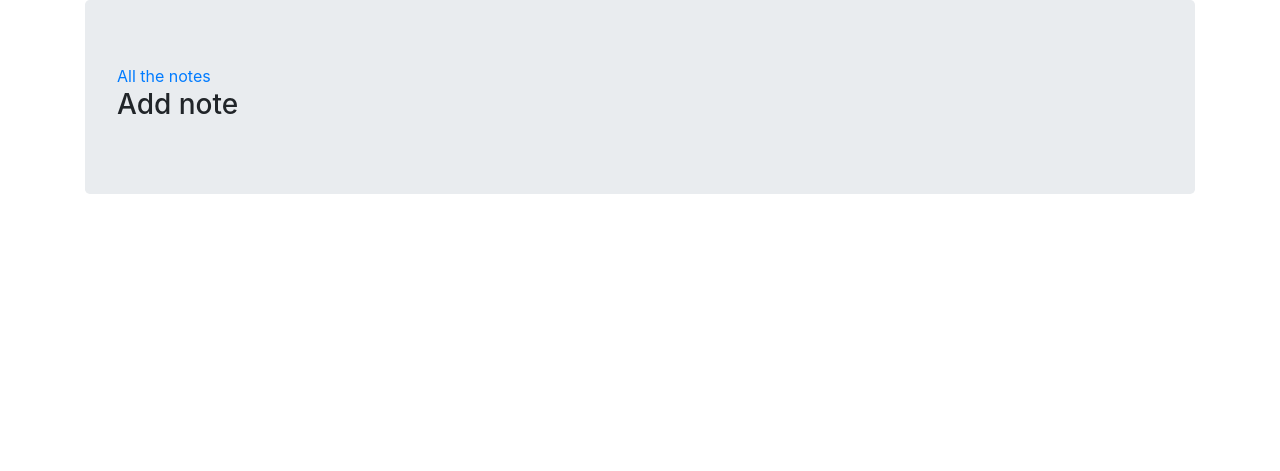
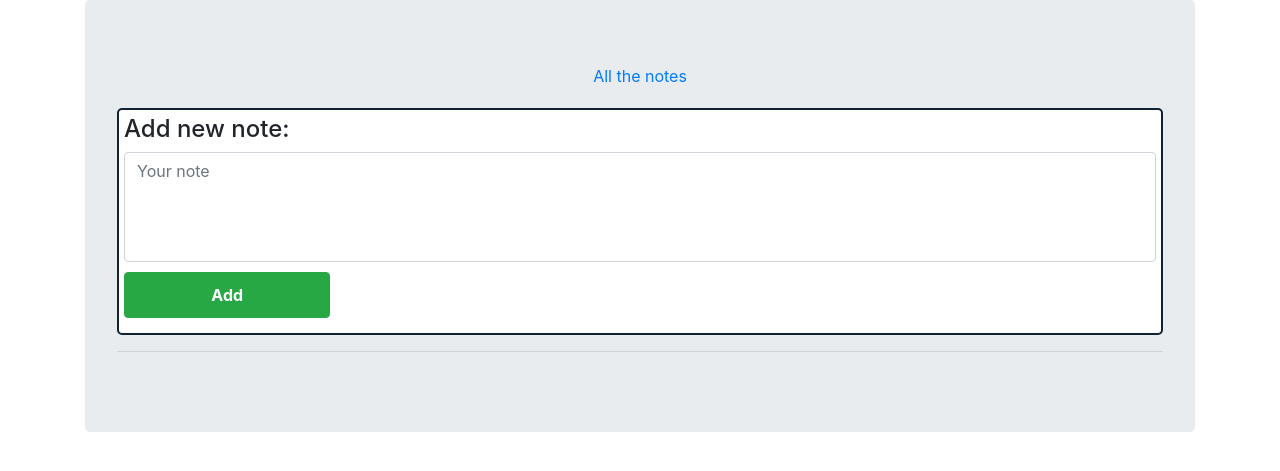
Before and after one commit to antonmyronyuk/task1, a Flask app: page /add_note in a window 1280 px wide. Shown: the top 471 px of the page. Run offline with Flask 2, Linux system fonts and the light colour scheme; some libraries are stand-ins or nearby versions.

Commit message:
add form for new note adding + little styling

```diff
--- /dev/null
+++ b/app/static/css/add_note.css
@@ -0,0 +1,23 @@
+.notes-link {
+    margin-bottom: 20px;
+    text-align: center;
+}
+
+#noteButton {
+    margin-top: 10px;
+    margin-bottom: 10px;
+    padding: 10px 20px 10px 20px;
+    width: 20%;
+    font-weight: bold;
+}
+
+.new-note {
+    border: 2px solid #123;
+    border-radius: 5px;
+    padding: 5px;
+    background: #FFF;
+}
+
+#noteText {
+    resize: none;
+}
--- /dev/null
+++ b/app/static/css/notes.css
@@ -0,0 +1,3 @@
+.add-note-link {
+    text-align: right;
+}
--- a/app/templates/add_note.html
+++ b/app/templates/add_note.html
@@ -4,12 +4,34 @@
     <meta charset="UTF-8">
     <title>Add note</title>
     <link rel="stylesheet" type="text/css" href="/static/css/lib/bootstrap.min.css">
+    <link rel="stylesheet" type="text/css" href="/static/css/add_note.css">
 </head>
 <body>
     <div class="container">
 		<div class="jumbotron">
-            <a href="/notes">All the notes</a>
-			<h3>Add note</h3>
+            <div class="notes-link">
+                <a href="/notes">All the notes</a>
+            </div>
+
+			<div class="new-note">
+                <h4>Add new note:</h4>
+                <textarea class="form-control" id="noteText" placeholder="Your note"
+                          rows="4" maxlength="500"></textarea>
+                <button type="button" class="btn btn-success btn-block"
+                        id="noteButton" onclick="alert('clicked')">
+                    Add
+                </button>
+            </div>
+            <hr>
+
+            <!-- pretty alerts -->
+            <div id="alert-success" class="alert alert-success" role="alert" style="display: none;">
+                Successfully added!
+            </div>
+
+            <div id="alert-error" class="alert alert-danger" role="alert" style="display: none;">
+                You can't add this!
+            </div>
 		</div>
 	</div>
 
--- a/app/templates/notes.html
+++ b/app/templates/notes.html
@@ -4,11 +4,15 @@
 	<meta charset="UTF-8">
 	<title>Notes</title>
 	<link rel="stylesheet" type="text/css" href="/static/css/lib/bootstrap.min.css">
+    <link rel="stylesheet" type="text/css" href="/static/css/notes.css">
 </head>
 <body>
 	<div class="container">
 		<div class="jumbotron">
-            <a href="/add_note">Add note</a>
+            <div class="add-note-link">
+                <a href="/add_note">Add note</a>
+            </div>
+
 			<h3>Notes</h3>
 		</div>
 	</div>
```
